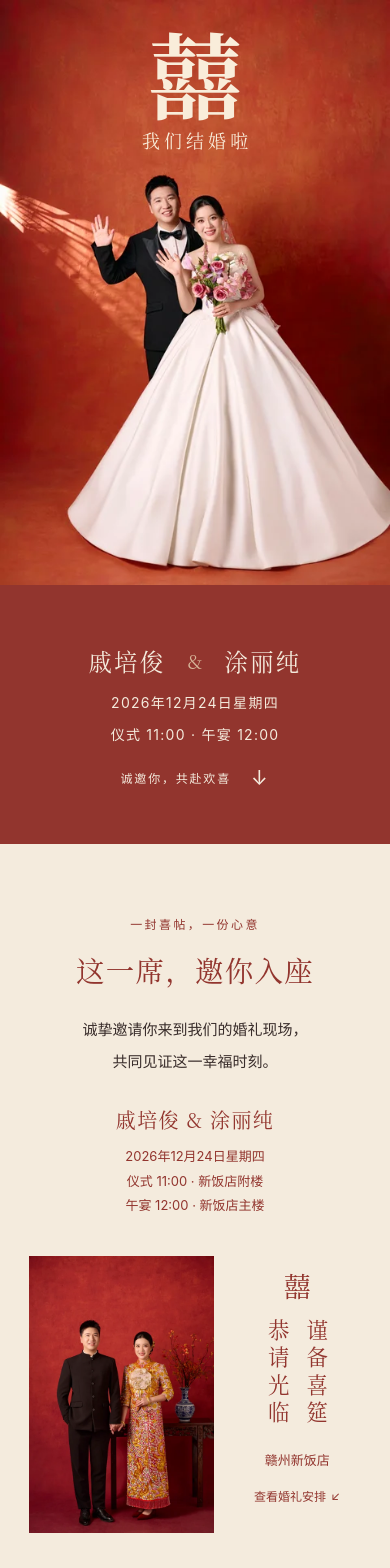
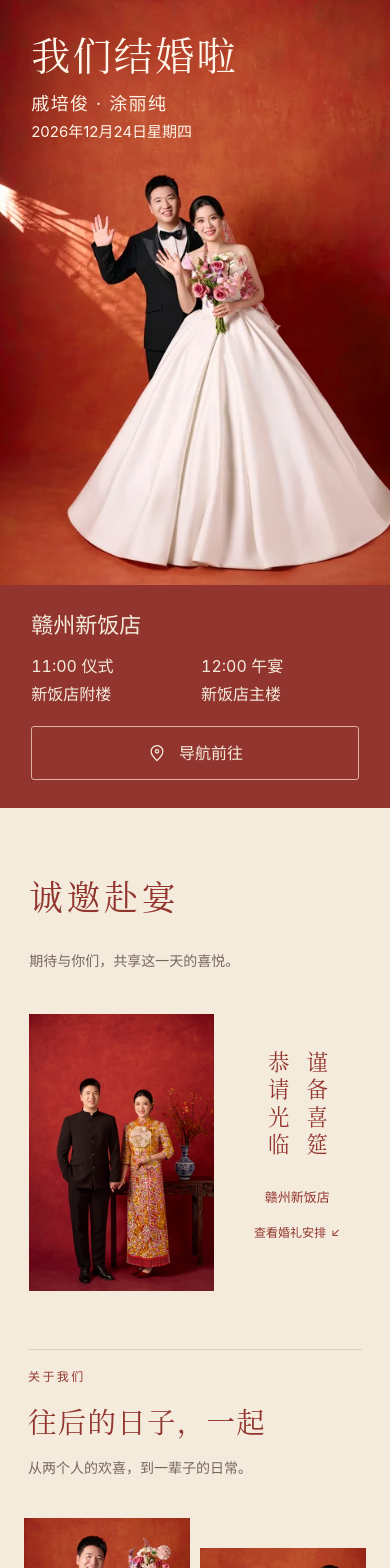
Before and after one commit to qipeijun/our-wedding, a Vue app: page / in a window 390 px wide. Shown: the top 1568 px of the page. Built offline with nearby package versions, Linux system fonts and the light colour scheme.

Commit message:
feat: 保存横排首屏设计对比版本 V1

```diff
--- a/index.html
+++ b/index.html
@@ -4,7 +4,7 @@
     <meta charset="UTF-8" />
     <meta name="viewport" content="width=device-width, initial-scale=1.0, viewport-fit=cover" />
     <meta name="theme-color" content="#92352e" />
-    <meta name="description" content="诚挚邀请你，共同见证我们的幸福时刻。" />
+    <meta name="description" content="期待与你们，共享这一天的喜悦。" />
     <title>我们结婚啦 · 婚礼请柬</title>
     <link rel="icon" type="image/svg+xml" href="%BASE_URL%favicon.svg" />
   </head>
--- a/src/App.vue
+++ b/src/App.vue
@@ -3,37 +3,29 @@
     <section class="cover" aria-label="婚礼封面">
       <div class="cover-image">
         <WeddingPhoto :photo="coverPhoto" priority />
-        <div class="cover-title" :class="{ 'cover-title-text': wedding.titleStyle === 'text' }">
-          <template v-if="wedding.titleStyle === 'xi'">
-            <h1 class="xi">囍</h1>
-            <p>{{ wedding.copy.coverSubtitle }}</p>
-          </template>
-          <h1 v-else>{{ wedding.copy.coverSubtitle }}</h1>
+        <div class="cover-title">
+          <h1 v-if="wedding.titleStyle === 'xi'" class="xi" aria-label="囍" :style="{ backgroundImage: `url(${doubleHappiness})` }"></h1>
+          <h1 v-else class="cover-text-title">{{ wedding.copy.coverSubtitle }}</h1>
+          <p class="cover-names"><span class="cover-groom">{{ wedding.groomName || '新郎姓名' }}</span><span aria-hidden="true"> · </span><span class="cover-bride">{{ wedding.brideName || '新娘姓名' }}</span></p>
+          <p class="cover-date"><time :datetime="wedding.weddingDate">{{ dateLabel(wedding.weddingDate) }}</time></p>
         </div>
       </div>
       <div class="cover-footer">
-        <p class="couple-names"><span>{{ wedding.groomName || '新郎姓名' }}</span><span class="ampersand">&</span><span>{{ wedding.brideName || '新娘姓名' }}</span></p>
-        <p class="cover-date">{{ dateLabel(wedding.weddingDate) }}</p>
-        <p class="cover-date">仪式 {{ wedding.ceremonyTime }}<template v-if="isTime(wedding.banquetTime)"> · {{ wedding.copy.banquetLabel }} {{ wedding.banquetTime }}</template></p>
-        <p v-if="!wedding.groomName || !wedding.brideName" class="pending-names">新人姓名待确认</p>
-        <a class="scroll-cue" href="#invitation" aria-label="向下浏览婚礼邀请">诚邀你，共赴欢喜 <span aria-hidden="true">↓</span></a>
+        <p class="cover-venue">{{ wedding.venueName }}</p>
+        <div class="cover-schedule">
+          <p><span><time>{{ wedding.ceremonyTime }}</time> 仪式</span><span>{{ wedding.ceremonyVenue }}</span></p>
+          <p v-if="isTime(wedding.banquetTime)"><span><time>{{ wedding.banquetTime }}</time> {{ wedding.copy.banquetLabel }}</span><span>{{ wedding.banquetVenue }}</span></p>
+        </div>
+        <GuestActions navigation-only />
       </div>
     </section>
 
     <section id="invitation" class="invitation-section section-pad" aria-labelledby="invitation-title">
-      <p class="eyebrow">一封喜帖，一份心意</p>
       <h2 id="invitation-title">{{ wedding.copy.invitationHeading }}</h2>
       <p class="invitation-copy">{{ wedding.invitationText }}</p>
-      <div class="invitation-meta">
-        <p>{{ coupleLabel(wedding) }}</p>
-        <p>{{ dateLabel(wedding.weddingDate) }}</p>
-        <p>{{ isTime(wedding.ceremonyTime) ? `仪式 ${wedding.ceremonyTime}` : '仪式时间待确认' }} · {{ wedding.ceremonyVenue }}</p>
-        <p v-if="isTime(wedding.banquetTime)">{{ wedding.copy.banquetLabel }} {{ wedding.banquetTime }} · {{ wedding.banquetVenue }}</p>
-      </div>
       <div class="invitation-composition">
         <WeddingPhoto :photo="invitationPhoto" sizes="(min-width: 600px) 280px, 52vw" />
         <div class="invitation-aside">
-          <span class="small-xi" aria-hidden="true">囍</span>
           <p class="vertical-wish">谨备喜筵<br />恭请光临</p>
           <p>{{ wedding.venueName }}</p>
           <a href="#details">查看婚礼安排 <span aria-hidden="true">↙</span></a>
@@ -88,8 +80,7 @@
         <h2>{{ wedding.closingText }}</h2>
         <p>{{ wedding.copy.closingThanks }}</p>
         <p class="closing-names">{{ coupleLabel(wedding) }}</p>
-        <p class="closing-date">{{ dateLabel(wedding.weddingDate) }}</p>
-        <a class="back-top" href="#top" aria-label="回到请柬开头">囍 <span aria-hidden="true">↑</span></a>
+        <a class="back-top" href="#top">回到开头 <span aria-hidden="true">↑</span></a>
       </div>
     </footer>
   </main>
@@ -101,6 +92,7 @@ import { coverPhoto, invitationPhoto, gallery, closingPhoto } from './config/pho
 import { coupleLabel, dateLabel, isDate, isTime } from './lib/wedding'
 import WeddingPhoto from './components/WeddingPhoto.vue'
 import GuestActions from './components/GuestActions.vue'
+import doubleHappiness from './assets/double-happiness-brush.webp'
 // 受版本管理的本地 SVG，无外部或用户输入的 HTML。
 import venueMap from './assets/venue-map.svg?raw'
 // 保留独立文件，确保小于内联阈值的 SVG 仍可在新标签页打开。
--- a/src/config/wedding.ts
+++ b/src/config/wedding.ts
@@ -15,12 +15,12 @@ export const wedding: WeddingConfig = {
   venueRegion: '江西省 · 赣州市 · 赣县区',
   venueAddress: '江西省赣州市赣县区梅林镇杨仙大道21号',
   location: { latitude: null, longitude: null, coordinateSystem: 'gcj02', confirmed: false },
-  invitationText: '诚挚邀请你来到我们的婚礼现场，\n共同见证这一幸福时刻。',
+  invitationText: '期待与你们，共享这一天的喜悦。',
   closingText: '期待与你相见',
   copy: {
     banquetLabel: '午宴',
     coverSubtitle: '我们结婚啦',
-    invitationHeading: '这一席，邀你入座',
+    invitationHeading: '诚邀赴宴',
     galleryHeading: '往后的日子，一起',
     galleryIntro: '从两个人的欢喜，到一辈子的日常。',
     portraitCaption: '眼里有你，笑里有光。',
@@ -29,7 +29,7 @@ export const wedding: WeddingConfig = {
     venueHeading: '赴一场欢喜之约',
     closingThanks: '感谢你，见证我们的幸福。',
   },
-  titleStyle: 'xi',
+  titleStyle: 'text',
   publicUrl: '',
   publicUrlVerifiedOn: '',
   // 新人提供并确认；已核对短链重定向为「新饭店 · 杨仙大道北侧」，未作现场路线验收。
--- a/src/style.css
+++ b/src/style.css
@@ -34,36 +34,31 @@ p { line-height: 1.9; }
 .section-pad { padding-inline: clamp(24px, 7.5vw, 44px); }
 .wedding-photo { display: block; width: 100%; }
 .wedding-photo img { display: block; width: 100%; height: auto; object-fit: contain; }
-.cover { color: var(--paper); background: var(--red); min-height: 100vh; min-height: 100svh; display: flex; flex-direction: column; }
+.cover { color: var(--paper); background: var(--red); }
 .cover-image { position: relative; }
-.cover-title { position: absolute; top: 4%; left: 0; width: 100%; text-align: center; color: #f9edda; }
-.xi { font-family: var(--serif); font-size: clamp(76px, 24vw, 134px); line-height: 1.05; font-weight: 600; }
-.cover-title p { font-family: var(--serif); font-size: clamp(17px, 4.6vw, 25px); line-height: 1.4; letter-spacing: .23em; padding-left: .23em; margin-top: 6px; }
-.cover-title-text { top: 12%; padding: 0 24px; }
-.cover-title-text h1 { font-size: clamp(32px, 10vw, 56px); letter-spacing: .12em; }
-.cover-footer { text-align: center; padding: 25px 20px 22px; flex: 1; display: flex; flex-direction: column; justify-content: center; }
-.couple-names { display: flex; flex-wrap: wrap; align-items: center; justify-content: center; gap: 22px; font-family: var(--serif); font-size: clamp(23px, 6vw, 30px); letter-spacing: .1em; }
-.ampersand { font-size: 19px; font-style: italic; color: #d7b69a; letter-spacing: 0; }
-.cover-date { font-size: 14px; letter-spacing: .09em; margin-top: 6px; }
-.pending-names { font-size: 12px; color: #e9c7b6; }
-.scroll-cue { display: flex; align-items: center; justify-content: center; gap: 20px; text-decoration: none; font-size: 12px; letter-spacing: .15em; padding: 16px 0 2px; min-height: 44px; }
-.scroll-cue span { font-size: 20px; }
+.cover-title { --mark-size: clamp(48px, 15vw, 72px); position: absolute; top: 5%; left: 8%; right: 8%; color: #fff5e8; }
+.xi { width: var(--mark-size); height: var(--mark-size); background-size: contain; background-position: center; background-repeat: no-repeat; }
+.cover-text-title { font-size: clamp(34px, 10vw, 48px); line-height: 1.25; letter-spacing: .06em; }
+.cover-names { margin-top: 12px; font-size: clamp(18px, 4.6vw, 22px); line-height: 1.5; letter-spacing: .08em; }
+.cover-date { font-size: clamp(15px, 3.8vw, 18px); line-height: 1.5; margin-top: 4px; }
+.cover-footer { padding: 24px 8% 28px; }
+.cover-venue { font-size: 22px; line-height: 1.5; }
+.cover-schedule { display: grid; grid-template-columns: 1fr 1fr; gap: 12px; margin-top: 12px; }
+.cover-schedule p { display: flex; flex-direction: column; gap: 4px; font-size: 16px; line-height: 1.5; }
+.cover-schedule time { font-variant-numeric: tabular-nums; }
+.cover-footer .guest-actions { margin-top: 20px; }
 .eyebrow { font-size: 12px; letter-spacing: .2em; margin-bottom: 12px; }
-.invitation-section { padding-block: 70px 54px; }
-.invitation-section > .eyebrow, .invitation-section > h2, .invitation-copy { text-align: center; }
+.invitation-section { padding-block: 62px 58px; }
+.invitation-section > h2 { text-align: left; white-space: pre-line; font-size: clamp(32px, 8.6vw, 44px); line-height: 1.55; letter-spacing: .12em; }
 .invitation-section > .eyebrow, .invitation-section h2 { color: var(--red); }
-.invitation-copy { margin-top: 22px; font-size: 15px; line-height: 2.15; white-space: pre-line; }
-.invitation-meta { margin-top: 23px; text-align: center; color: var(--red); }
-.invitation-meta p { font-size: 13px; line-height: 1.9; }
-.invitation-meta p:first-child { font-family: var(--serif); font-size: 20px; letter-spacing: .07em; margin-bottom: 5px; }
+.invitation-copy { margin-top: 24px; font-size: 14px; line-height: 2.15; white-space: pre-line; color: var(--muted); }
 .invitation-composition { display: grid; grid-template-columns: 1.45fr 1fr; gap: 20px; margin-top: 38px; align-items: center; }
 .invitation-aside { display: flex; flex-direction: column; align-items: center; color: var(--red); text-align: center; }
-.small-xi { font-family: var(--serif); font-size: 27px; line-height: 1; }
-.vertical-wish { writing-mode: vertical-rl; text-orientation: upright; font-family: var(--serif); font-size: clamp(20px, 5.5vw, 26px); letter-spacing: .28em; line-height: 1.8; margin: 20px 0; }
+.vertical-wish { writing-mode: vertical-rl; text-orientation: upright; font-family: var(--serif); font-size: clamp(20px, 5.5vw, 26px); letter-spacing: .28em; line-height: 1.8; margin: 0 0 24px; }
 .invitation-aside > p:not(.vertical-wish) { font-size: 13px; }
 .invitation-aside a { font-size: 12px; min-height: 44px; display: flex; align-items: center; gap: 5px; text-decoration: none; }
 .gallery-section { padding-bottom: 60px; }
-.gallery-heading { padding-top: 20px; padding-bottom: 32px; }
+.gallery-heading { padding-top: 16px; padding-bottom: 36px; border-top: 1px solid #dfcfbd; margin-inline: 28px; padding-inline: 0; }
 .gallery-heading .eyebrow, .gallery-heading h2 { color: var(--red); }
 .gallery-heading > p:last-child { font-size: 14px; margin-top: 12px; color: var(--muted); }
 .gallery-block { margin-bottom: 32px; }
@@ -79,7 +74,7 @@ p { line-height: 1.9; }
 .details-section { background: var(--red); color: var(--paper); text-align: center; padding-block: 58px 36px; }
 .details-section > .eyebrow { color: #dfbaa3; }
 .date-display { margin-top: 30px; padding: 24px 0; border-top: 1px solid #ba7561; border-bottom: 1px solid #ba7561; }
-.date-numerals { font-family: var(--serif); font-size: clamp(32px, 9vw, 47px); line-height: 1.3; letter-spacing: .04em; }
+.date-numerals { font-family: var(--serif); font-size: clamp(38px, 10vw, 52px); line-height: 1.3; letter-spacing: .04em; }
 .date-display > p:last-child { font-size: 13px; margin-top: 7px; }
 .date-pending { font-family: var(--serif); font-size: 25px; letter-spacing: .1em; }
 .event-times { display: flex; justify-content: center; flex-wrap: wrap; gap: 20px 40px; margin-top: 24px; }
@@ -105,8 +100,7 @@ p { line-height: 1.9; }
 .closing-copy { padding: 42px 0 max(26px, env(safe-area-inset-bottom)); text-align: center; color: var(--red); }
 .closing-copy > p:not(.eyebrow) { font-size: 14px; margin-top: 12px; }
 .closing-copy .closing-names { font-family: var(--serif); font-size: 20px !important; letter-spacing: .1em; margin-top: 26px !important; }
-.closing-copy .closing-date { margin-top: 3px !important; font-size: 12px !important; }
-.back-top { display: inline-flex; align-items: center; gap: 12px; min-height: 44px; margin-top: 25px; font-family: var(--serif); font-size: 25px; text-decoration: none; }
+.back-top { display: inline-flex; align-items: center; gap: 12px; min-height: 44px; margin-top: 25px; font-size: 12px; text-decoration: none; }
 .back-top span { font: 16px sans-serif; }
 .action-dialog { background: var(--paper); color: var(--ink); border: 0; padding: 0; width: min(100%, 520px); max-width: 100%; max-height: 86vh; max-height: 86dvh; margin: auto auto 0; border-radius: 15px 15px 0 0; overscroll-behavior: contain; }
 .action-dialog::backdrop { background: rgb(35 24 20 / 55%); }
```
Also changed, not shown: scripts/export-invitation.ts (+4 -2 lines), scripts/verify-browser.ts (+28 -7 lines), src/components/GuestActions.vue (+11 -4 lines), src/assets/double-happiness-brush.webp (added), 2 other files (tests, documents, lock files or other folders).
